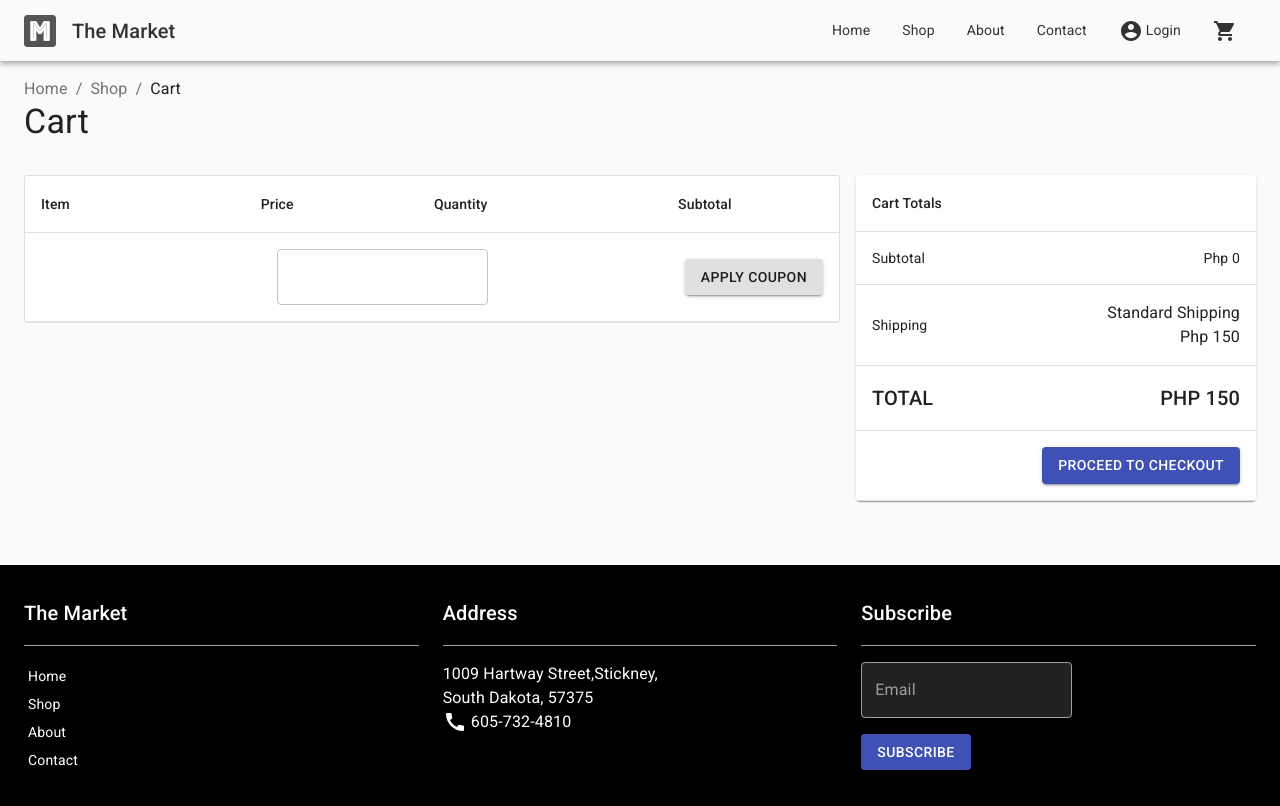
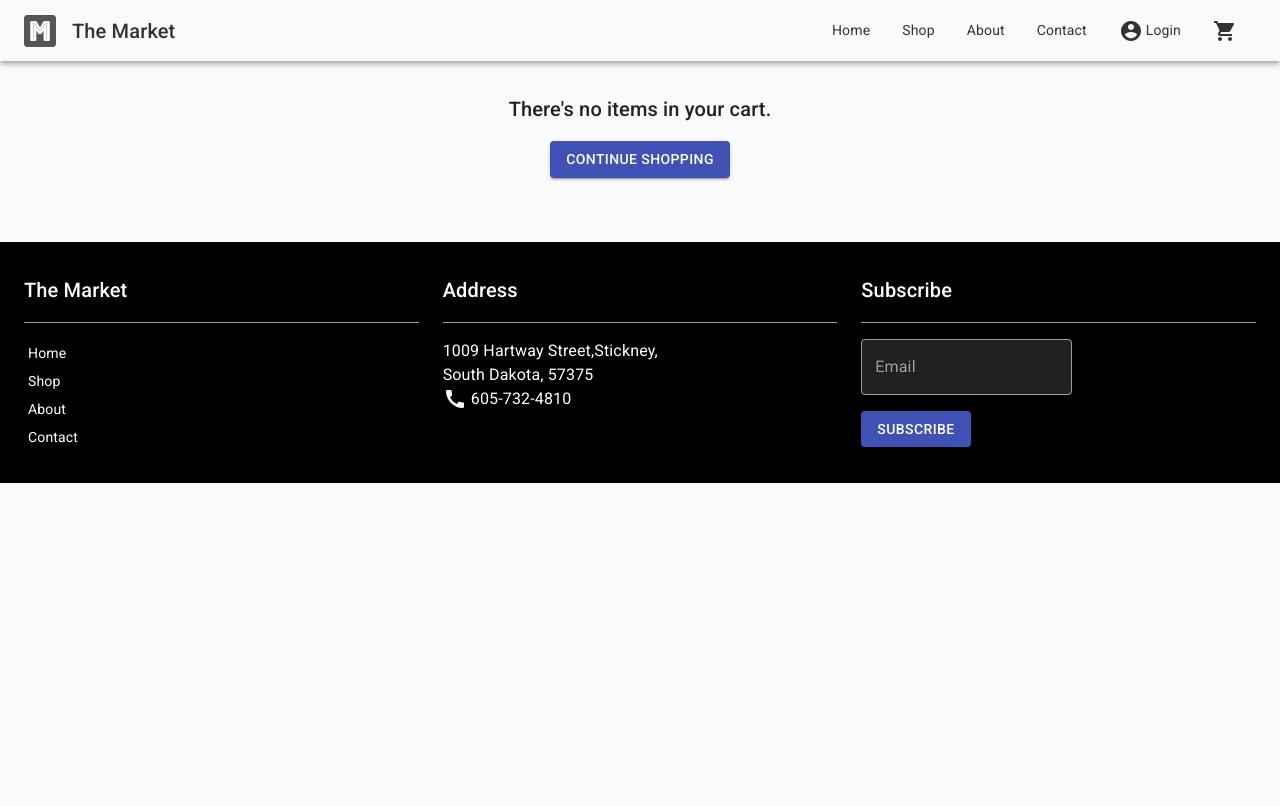
Before and after one commit to bugz3jc/the-market, a React (Create React App) app: page /cart in a window 1280 px wide. Built offline with nearby package versions, Linux system fonts and the light colour scheme.

Commit message:
added cart page functions

```diff
--- a/src/App.js
+++ b/src/App.js
@@ -31,6 +31,8 @@ class App extends Component{
 
 
     this.handleChange = this.handleChange.bind(this);
+    this.removeCartItem = this.removeCartItem.bind(this);
+    this.changeQuantity = this.changeQuantity.bind(this);
     this.state ={
       cartItems: JSON.parse(localStorage.getItem('cartItems')) || []
     };
@@ -43,8 +45,29 @@ class App extends Component{
     this.setState({cartItems: cartItems});
     localStorage.setItem('cartItems',JSON.stringify(cartItems));
   }
+  removeCartItem(index) {
+    let cartItems = [...this.state.cartItems];
+    cartItems.splice(index,1);
+    this.setState({cartItems: cartItems});
+    localStorage.setItem('cartItems',JSON.stringify(cartItems));
+  }
+  changeQuantity(index, mode){
+    let cartItems = [...this.state.cartItems];
+    let cartItem = cartItems[index];
+    switch (mode){
+      case 'plus':
+        if(cartItem.quantity < cartItem.available_quantity) cartItem.quantity++;
+        break;
+      case 'minus':
+        if(cartItem.quantity > 1) cartItem.quantity--;
+        break;
+        default:
+        break;
+    }
+    this.setState({cartItems: cartItems});
+    localStorage.setItem('cartItems',JSON.stringify(cartItems));
+  }
   render() {
-
     return(
     <React.Fragment>
       <CssBaseline />
@@ -57,7 +80,7 @@ class App extends Component{
         <Route exact path="/profile" component={Profile} />
         <Route exact path="/shop" component={Shop} />
         <Route exact path="/shop/:id" render={(props) => <ProductDetail onCartAdd={this.handleChange} cartItems={this.state.cartItems}/>} />
-    <Route exact path="/cart" render={(props) => <Cart cartItems={this.state.cartItems} /> }  />
+        <Route exact path="/cart" render={(props) => <Cart cartItems={this.state.cartItems} onCartRemove={this.removeCartItem} changeQuantity={this.changeQuantity} /> }  />
         <Route exact path="/404" component={PageNotFound} />
         <Redirect to="/404" />
       </Switch>
--- a/src/components/navigation.jsx
+++ b/src/components/navigation.jsx
@@ -193,7 +193,7 @@ const useStyles = makeStyles( (theme) => (
                             </Link>
                         </li>
                         <li>
-                            <Link onClick={() => history.push('/cart')}>
+                            <Link href='#' onClick={(event) =>{event.preventDefault(); history.push('/cart')} }>
                                 <Badge badgeContent={cart.length} color="secondary">
                                     <ShoppingCart className={classes.iconReset}/>
                                 </Badge>
--- a/src/components/productCard.jsx
+++ b/src/components/productCard.jsx
@@ -24,7 +24,11 @@ const useStyles = makeStyles(theme =>({
       justifyContent: 'space-between'
   }
 }));
-
+const formatter = new Intl.NumberFormat('en-PH',{
+  style: 'currency',
+  currency:'PHP',
+  minimumFractionDigits: 2
+});
 const ProductCard = (props) => {
   const {data, history} = props;
   const classes = useStyles();
@@ -41,7 +45,7 @@ const ProductCard = (props) => {
             {data.name}
           </Typography>
           <Typography variant="body1" align="right">
-            Php{data.price}
+            {formatter.format(data.price)}
           </Typography>
         </CardContent>
       </CardActionArea>
--- a/src/components/productList.jsx
+++ b/src/components/productList.jsx
@@ -1,6 +1,7 @@
 import React, {useEffect , useState} from 'react';
 import {makeStyles } from '@material-ui/core/styles';
 import ProductCard from './productCard';
+import { Typography } from '@material-ui/core';
 
 const useStyles = makeStyles(theme => ({
 
@@ -46,6 +47,7 @@ const ProductList = (props) =>{
     const classes = useStyles();
     return (
     <div className={classes.root}>
+        <Typography variant="body1">{`${products.length} items`}</Typography>
         {products.map((item, key) => (
             <ProductCard key={key} data={item} />
     ))}
--- a/src/pages/cart.jsx
+++ b/src/pages/cart.jsx
@@ -1,10 +1,12 @@
 import React from 'react';
 import {
-    Container, Breadcrumbs, Link, Typography, Table, TableCell, TableBody, TableHead, TableRow, Paper, TableContainer, Grid, TableFooter, Button, TextField, IconButton
+    Container, Breadcrumbs, Link, Typography, Table, TableCell, TableBody, TableHead, TableRow, Paper, TableContainer, Grid, TableFooter, Button, TextField, IconButton, ButtonGroup
 } from '@material-ui/core';
 import { makeStyles } from '@material-ui/core/styles';
 import { withRouter } from 'react-router-dom';
 import DeleteIcon from '@material-ui/icons/Delete';
+import Add from '@material-ui/icons/Add';
+import Remove from '@material-ui/icons/Remove';
 
 const useStyles = makeStyles( (theme) => (
     {
@@ -12,6 +14,7 @@ const useStyles = makeStyles( (theme) => (
             paddingTop: theme.spacing(2),
             paddingBottom: theme.spacing(8),
             flexGrow: 1,
+            textAlign: 'center'
 
         },
         cartTable: {
@@ -33,19 +36,37 @@ const useStyles = makeStyles( (theme) => (
         cartContainer: {
             border: '1px solid',
             borderColor: theme.palette.divider
+        },
+        quantintyEl: {
+            color: theme.palette.common.black + '!important'
         }
 }
 
 
 ));
-
+const formatter = new Intl.NumberFormat('en-PH',{
+    style: 'currency',
+    currency:'PHP',
+    minimumFractionDigits: 2
+});
 const Cart = (props) => {
     const { history, cartItems } = props;
-    console.log(cartItems);
     const classes = useStyles();
     let subtotal = 0;
     const standardShipping = 150
-    return(
+    if(cartItems.length < 1){
+        return (
+            <Container className={classes.root}>
+                <Typography variant="h6" align="center" className={classes.padding}>
+                    There's no items in your cart.
+                </Typography>
+                <Button variant="contained" color="primary" onClick ={() => history.push('/shop')}>
+                    Continue Shopping
+                </Button>
+            </Container>
+        )
+    }else{
+        return(
         <Container className={classes.root}>
             <Breadcrumbs aria-label="breadcrumb">
                 <Link color="inherit" href="#" onClick={(event) => { event.preventDefault(); history.push('/')}}>
@@ -56,7 +77,7 @@ const Cart = (props) => {
                 </Link>
                 <Typography color="textPrimary">Cart</Typography>
             </Breadcrumbs>
-            <Typography variant="h4" className={classes.marginBottom}>
+            <Typography variant="h4" className={classes.marginBottom} align="left">
                 Cart
             </Typography>
             <Grid container spacing={2}>
@@ -84,16 +105,21 @@ const Cart = (props) => {
                                         </Typography>
                                     </TableCell>
                                     <TableCell align="right">
-                                        Php {i.price}
+                                        {formatter.format(i.price)}
                                     </TableCell >
                                     <TableCell align="right">
-                                        {i.quantity}
+
+                                        <ButtonGroup color="secondary" size="small">
+                                            <Button onClick={() => props.changeQuantity(k, 'plus')}><Add /></Button>
+                                            <Button disabled className={classes.quantintyEl}>{i.quantity}</Button>
+                                            <Button onClick={() => props.changeQuantity(k, 'minus')}><Remove /></Button>
+                                        </ButtonGroup>
                                     </TableCell>
                                     <TableCell align="right">
-                                        Php {i.price * i.quantity}
+                                        {formatter.format(i.price * i.quantity)}
                                     </TableCell>
                                     <TableCell>
-                                    <IconButton aria-label="delete">
+                                    <IconButton aria-label="delete" onClick={() => props.onCartRemove(k)}>
                                         <DeleteIcon />
                                     </IconButton>
                                     </TableCell>
@@ -105,7 +131,7 @@ const Cart = (props) => {
                             <TableRow>
                                 <TableCell colSpan={3} align="right">
 
-                                    <TextField variant="outlined" />
+                                    <TextField variant="outlined" label="Enter Coupon"/>
                                 </TableCell>
                                 <TableCell align="right" colSpan={2}>
                                     <Button variant="contained">Apply Coupon</Button>
@@ -130,7 +156,7 @@ const Cart = (props) => {
                                     Subtotal
                                 </TableCell>
                                 <TableCell align="right">
-                                    Php {subtotal}
+                                    {formatter.format(subtotal)}
                                 </TableCell>
                             </TableRow>
                             <TableRow>
@@ -139,7 +165,7 @@ const Cart = (props) => {
                                 </TableCell>
                                 <TableCell align="right">
                                     <Typography>Standard Shipping </Typography>
-                                    <Typography>Php {standardShipping}</Typography>
+                                    <Typography>{formatter.format(standardShipping)}</Typography>
                                 </TableCell>
                             </TableRow>
                             <TableRow>
@@ -148,7 +174,7 @@ const Cart = (props) => {
                                     </TableCell>
 
                                 <TableCell align="right">
-                                    <Typography variant="h6">PHP {subtotal + standardShipping}</Typography>
+                                    <Typography variant="h6">{formatter.format(subtotal + standardShipping)}</Typography>
                                 </TableCell>
                             </TableRow>
                         </TableBody>
@@ -156,6 +182,7 @@ const Cart = (props) => {
                             <TableRow>
 
                                 <TableCell align="right" colSpan={2}>
+
                                     <Button variant="contained" color="primary">
                                         Proceed to Checkout
                                     </Button>
@@ -167,7 +194,7 @@ const Cart = (props) => {
                 </Grid>
             </Grid>
         </Container>
-    )
+    )}
 }
 
 export default withRouter(Cart);
--- a/src/pages/shop.jsx
+++ b/src/pages/shop.jsx
@@ -161,7 +161,6 @@ const Shop = (props) => {
 
                             {keyword && <Chip label={`"${keyword}"`} />}
                             <div className={classes.grower}></div>
-
                         </Box>
 
 
```
